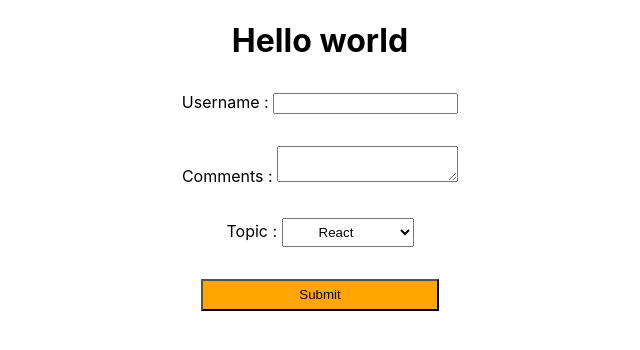
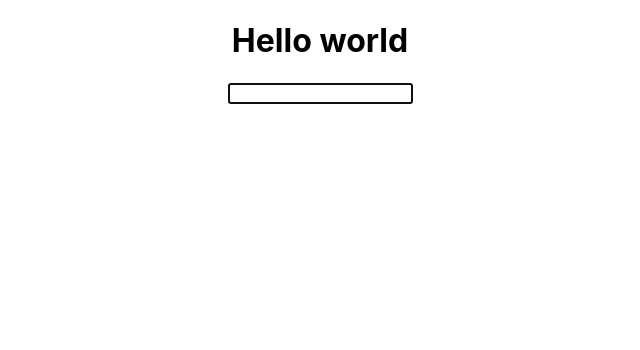
Before and after one commit to suraj-20/neog.camp, a React (Create React App) app in the folder LessonFive/first-react-app/: page / in a window 1280 px wide. Shown: the top 350 px of the page, without its empty margins (320-960 px from the left). Built offline with nearby package versions, Linux system fonts and the light colour scheme.

Commit message:
Refs in React

```diff
--- a/LessonFive/first-react-app/src/App.js
+++ b/LessonFive/first-react-app/src/App.js
@@ -12,12 +12,14 @@
 import NameList from "./Components/NameList";
 import Stylesheet from "./Components/Stylesheet";
 import Form from "./Components/Form";
+import RefsDemo from "./Components/RefsDemo";
 class App extends Component {
   render() {
     return (
       <div className="App">
         <h1>Hello world</h1>
-        <Form />
+        <RefsDemo />
+        {/* <Form /> */}
         {/* <Stylesheet primary={true} /> */}
         {/* <NameList /> */}
         {/* <UserGreeting /> */}
--- /dev/null
+++ b/LessonFive/first-react-app/src/Components/RefsDemo.js
@@ -0,0 +1,24 @@
+import React, { Component } from 'react'
+
+class RefsDemo extends Component {
+
+    constructor(props) {
+      super(props)
+
+      this.inputRef = React.createRef();
+    }
+
+    componentDidMount() {
+        this.inputRef.current.focus()
+    }
+
+  render() {
+    return (
+      <div>
+        <input type='text' ref={this.inputRef} />
+      </div>
+    )
+  }
+}
+
+export default RefsDemo
```
